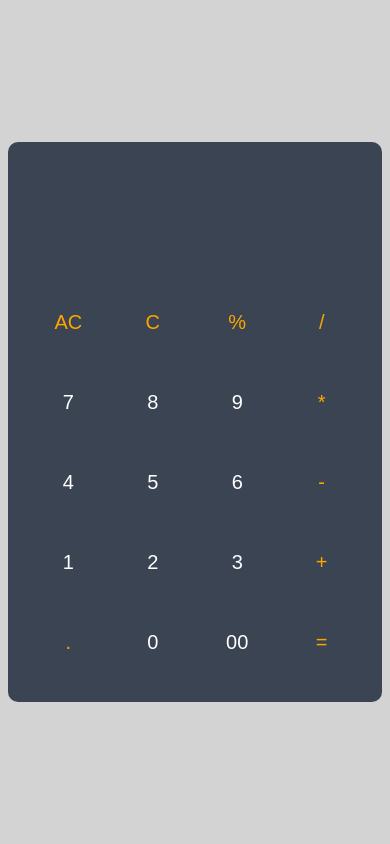
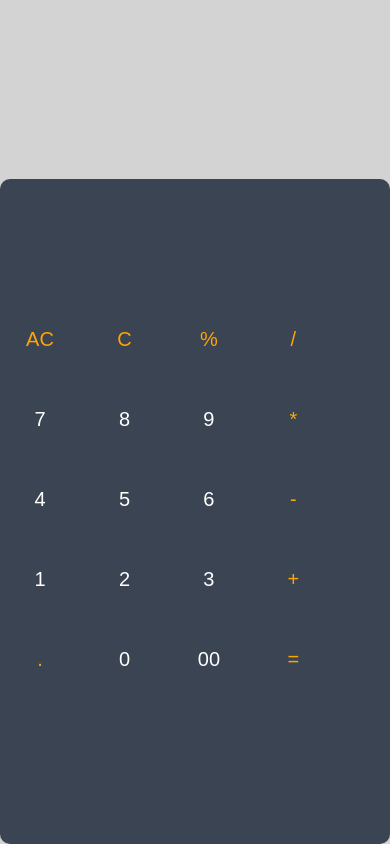
Before and after one commit to coder-ralph/calculator-app, a plain HTML site: page index.html in a window 390 px wide. Drawn offline with Linux system fonts and the light colour scheme.

Commit message:
update the responsive screen on mobile

```diff
--- a/assets/styles.css
+++ b/assets/styles.css
@@ -56,3 +56,25 @@ form .display input {
 form input.operator {
 	color: orange;
 }
+
+@media screen and (max-width: 480px) {
+	.container {
+		align-items: flex-end;
+		background: lightgray;
+	}
+	.calculator {
+		width: 100%;
+		height: 665px;
+		grid-gap: 0;
+		padding: 0;
+		border: none;
+		border-radius: none;
+		background: #3a4452;
+	}
+	/*form .display {
+		color: orange;
+		font-size: 3rem;
+		border: none;
+		border-radius: 0;
+	}*/
+}
```
